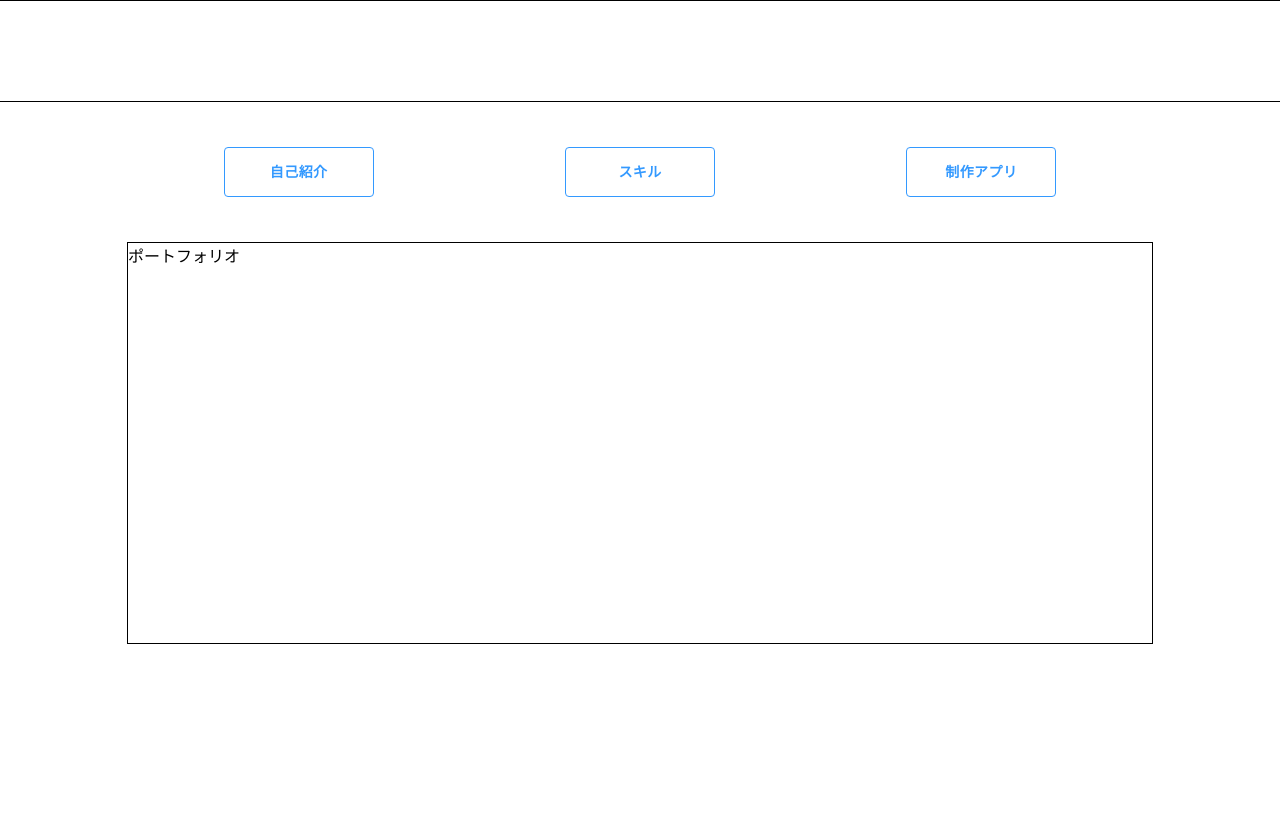
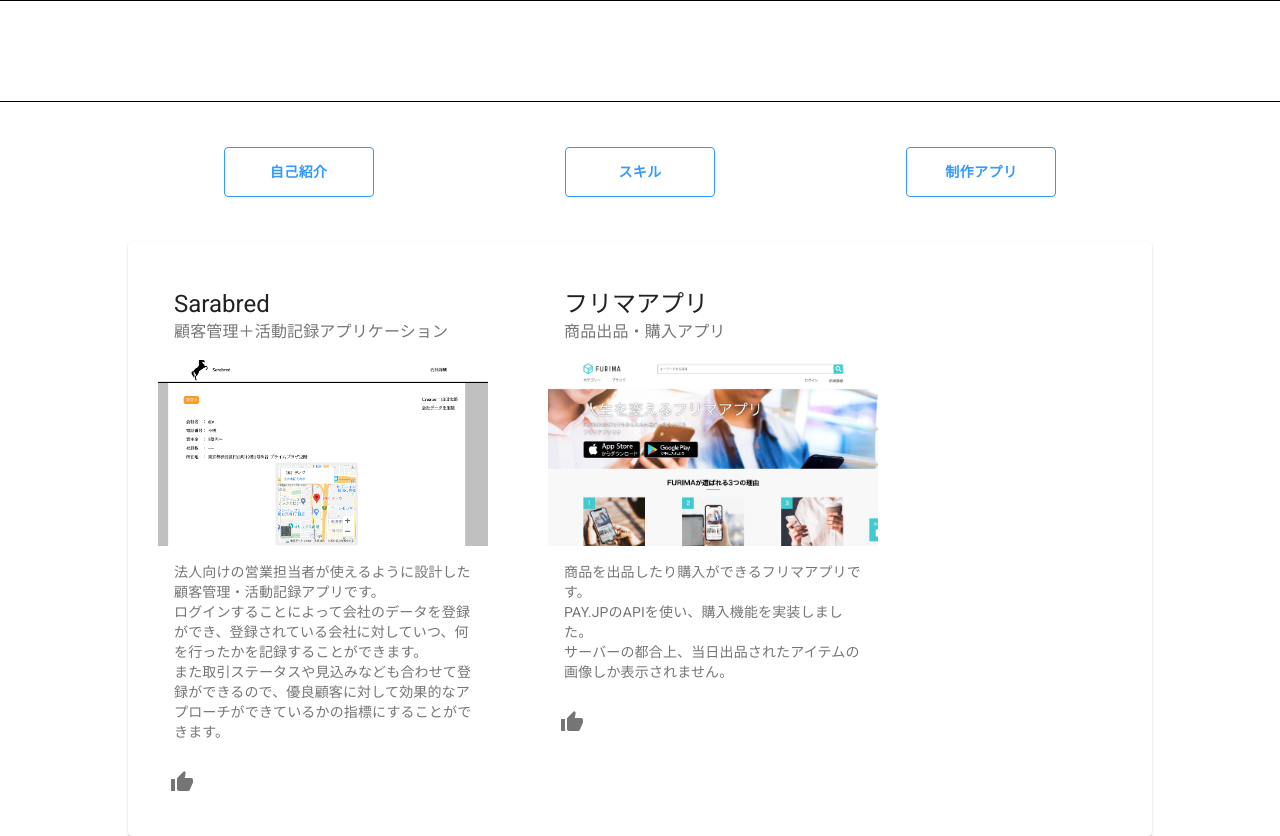
Before and after one commit to nagawa-hub/portfolio, a React (Create React App) app: page / in a window 1280 px wide. Both pictures are taken after a click on the button "制作アプリ". Before the commit the page ends 800 px from the top, so only its background shows below. Built offline with nearby package versions, Linux system fonts and the light colour scheme.

Commit message:
createページの実装

```diff
--- a/src/assets/styles/style.css
+++ b/src/assets/styles/style.css
@@ -19,5 +19,4 @@
 .main_contents{
   height: 400px;
   width: 80%;
-  border: 1px solid black;
 }
--- a/src/components/Create.jsx
+++ b/src/components/Create.jsx
@@ -1,8 +1,75 @@
 import React from 'react';
+import { makeStyles } from '@material-ui/core/styles';
+import Card from '@material-ui/core/Card';
+import CardHeader from '@material-ui/core/CardHeader';
+import CardMedia from '@material-ui/core/CardMedia';
+import CardContent from '@material-ui/core/CardContent';
+import IconButton from '@material-ui/core/IconButton';
+import Typography from '@material-ui/core/Typography';
+import ThumbUpIcon from '@material-ui/icons/ThumbUp';
+import Sarabred from '../assets/img/sarabred.png';
+import Furima from '../assets/img/furima.png';
+
+const useStyles = makeStyles((theme) => ({
+  root: {
+    display: 'flex',
+  },
+  content:{
+    width: 330,
+    margin: 30
+  },
+  media: {
+    height: 0,
+    paddingTop: '56.25%', // 16:9
+  },
+}));
 
 const Create = () => {
+  const classes = useStyles();
   return(
-    <>ポートフォリオ</>
+    <Card className={classes.root}>
+      <div className={classes.content}>
+      <CardHeader
+        title="Sarabred"
+        subheader="顧客管理＋活動記録アプリケーション"
+      />
+      <CardMedia
+        className={classes.media}
+        image={Sarabred}
+      />
+      <CardContent>
+        <Typography variant="body2" color="textSecondary" component="p">
+          法人向けの営業担当者が使えるように設計した顧客管理・活動記録アプリです。<br/>
+          ログインすることによって会社のデータを登録ができ、登録されている会社に対していつ、何を行ったかを記録することができます。<br/>
+          また取引ステータスや見込みなども合わせて登録ができるので、優良顧客に対して効果的なアプローチができているかの指標にすることができます。
+        </Typography>
+      </CardContent>
+        <IconButton>
+          <ThumbUpIcon />
+        </IconButton>
+      </div>
+
+      <div className={classes.content}>
+        <CardHeader
+        title="フリマアプリ"
+        subheader="商品出品・購入アプリ"
+      />
+      <CardMedia
+        className={classes.media}
+        image={Furima}
+      />
+      <CardContent>
+        <Typography variant="body2" color="textSecondary" component="p">
+          商品を出品したり購入ができるフリマアプリです。<br/>
+          PAY.JPのAPIを使い、購入機能を実装しました。<br/>
+          サーバーの都合上、当日出品されたアイテムの画像しか表示されません。
+        </Typography>
+      </CardContent>
+        <IconButton>
+          <ThumbUpIcon />
+        </IconButton>
+      </div>
+    </Card>
   )
 }
 
```
Also changed, not shown: src/assets/img/furima.png (added), src/assets/img/sarabred.png (added).
